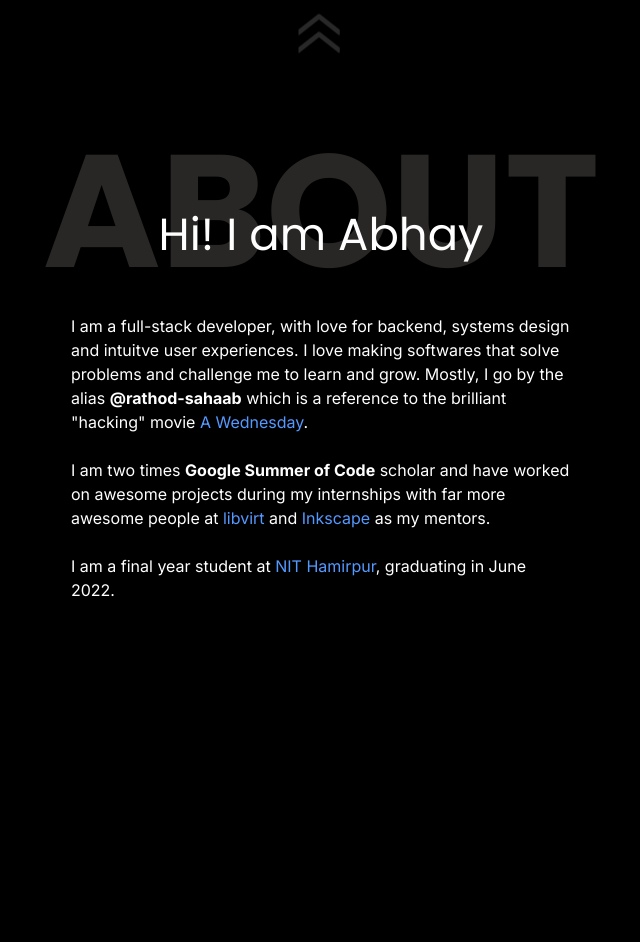
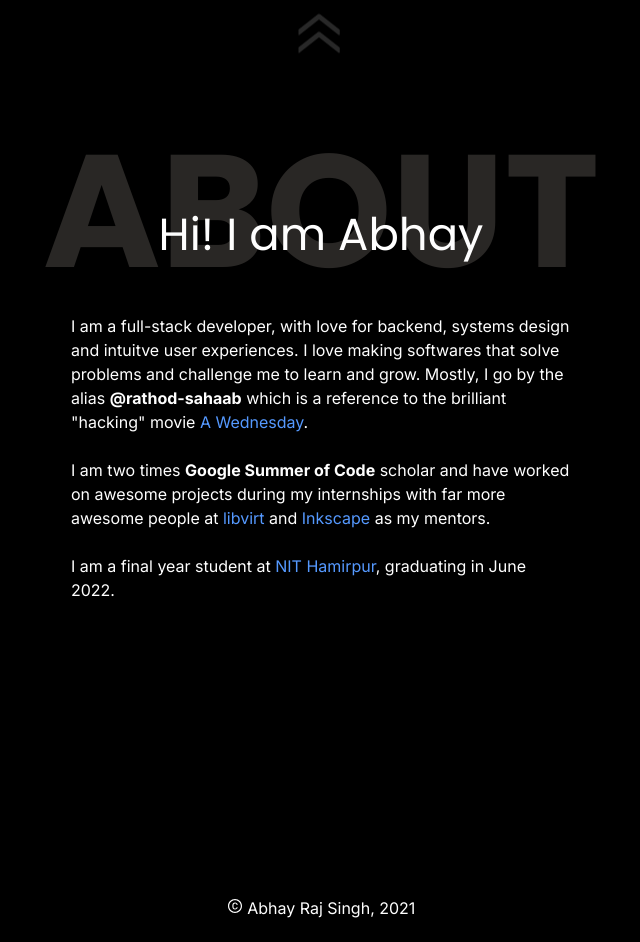
Before and after one commit to rathod-sahaab/portfolio-v2, a Gatsby site: page / in a window 1280 px wide. Shown: the part 709-1651 px from the top of the page, without its empty margins (319-959 px from the left). Before the commit the page ends 1535 px from the top, so only its background shows below. Built offline with nearby package versions, Linux system fonts and the light colour scheme; Gatsby itself is replaced by a stand-in of ours.

Commit message:
Added footer

```diff
--- a/src/components/Layout.tsx
+++ b/src/components/Layout.tsx
@@ -2,11 +2,13 @@ import * as React from "react"
 import Header from "./Header"
 
 import "./Layout.css"
+import Footer from "./molecules/Footer"
 const Layout = ({ children }) => {
   return (
     <>
       <Header />
       <main>{children}</main>
+      <Footer />
     </>
   )
 }
--- /dev/null
+++ b/src/components/molecules/Footer.module.css
@@ -0,0 +1,7 @@
+.footer {
+  max-width: 1140px;
+  padding: 1.5em;
+  margin: auto;
+  text-align: center;
+  margin-top: 3em;
+}
--- /dev/null
+++ b/src/components/molecules/Footer.tsx
@@ -0,0 +1,13 @@
+import React from "react"
+
+import { AiOutlineCopyrightCircle } from "@react-icons/all-files/ai/AiOutlineCopyrightCircle"
+import * as styles from "./Footer.module.css"
+const Footer = () => {
+  return (
+    <footer className={styles.footer}>
+      <AiOutlineCopyrightCircle /> <span>Abhay Raj Singh, 2021</span>
+    </footer>
+  )
+}
+
+export default Footer
```
